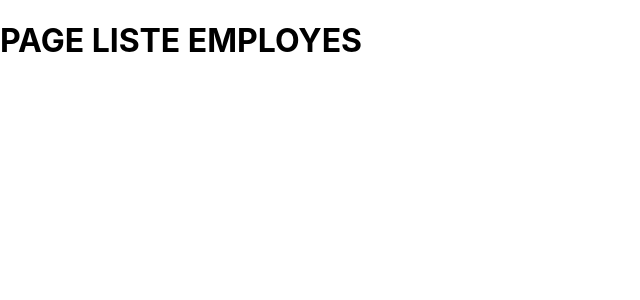
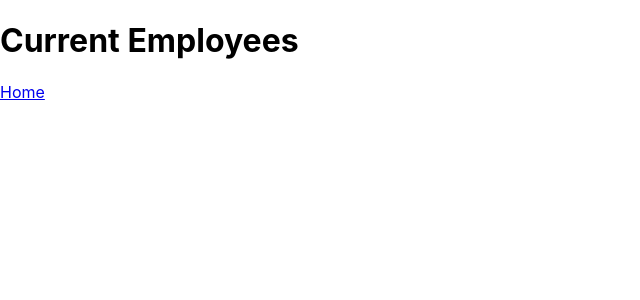
Before and after one commit to Flower-dev/Flore_Malonda_P14_06042022, a React (Create React App) app: page /employeeList in a window 1280 px wide. Shown: the top 300 px of the page, without its empty margins (0-640 px from the left). Built offline with nearby package versions, Linux system fonts and the light colour scheme.

Commit message:
create view Employee List

```diff
--- a/src/pages/EmployeeList.js
+++ b/src/pages/EmployeeList.js
@@ -1,5 +1,12 @@
+// routes
+import { Link } from 'react-router-dom';
+
 export default function EmployeeList() {
     return (
-        <h1>PAGE LISTE EMPLOYES</h1>
+        <div id='employee-div' className='container'>
+            <h1>Current Employees</h1>
+            {/* <table id='employee-table' className='display'></table> */}
+            <Link to='/'>Home</Link>
+        </div>
     )
 }
```
